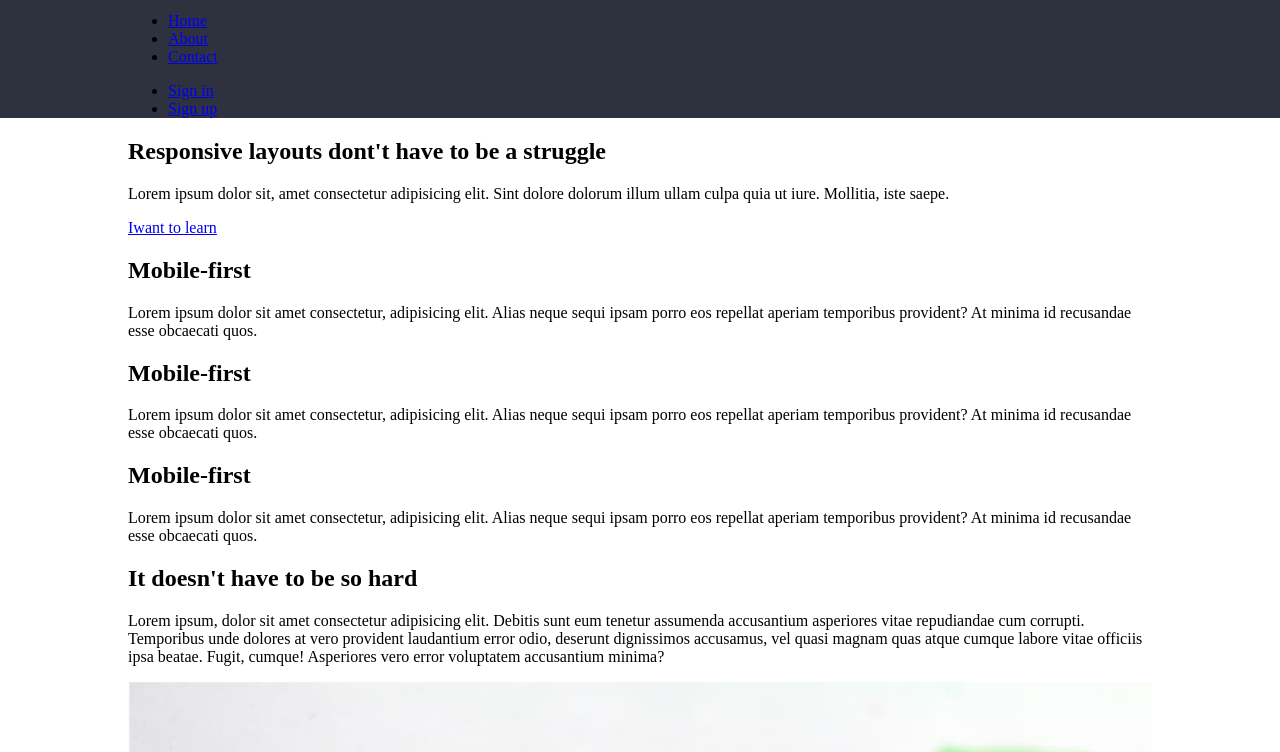
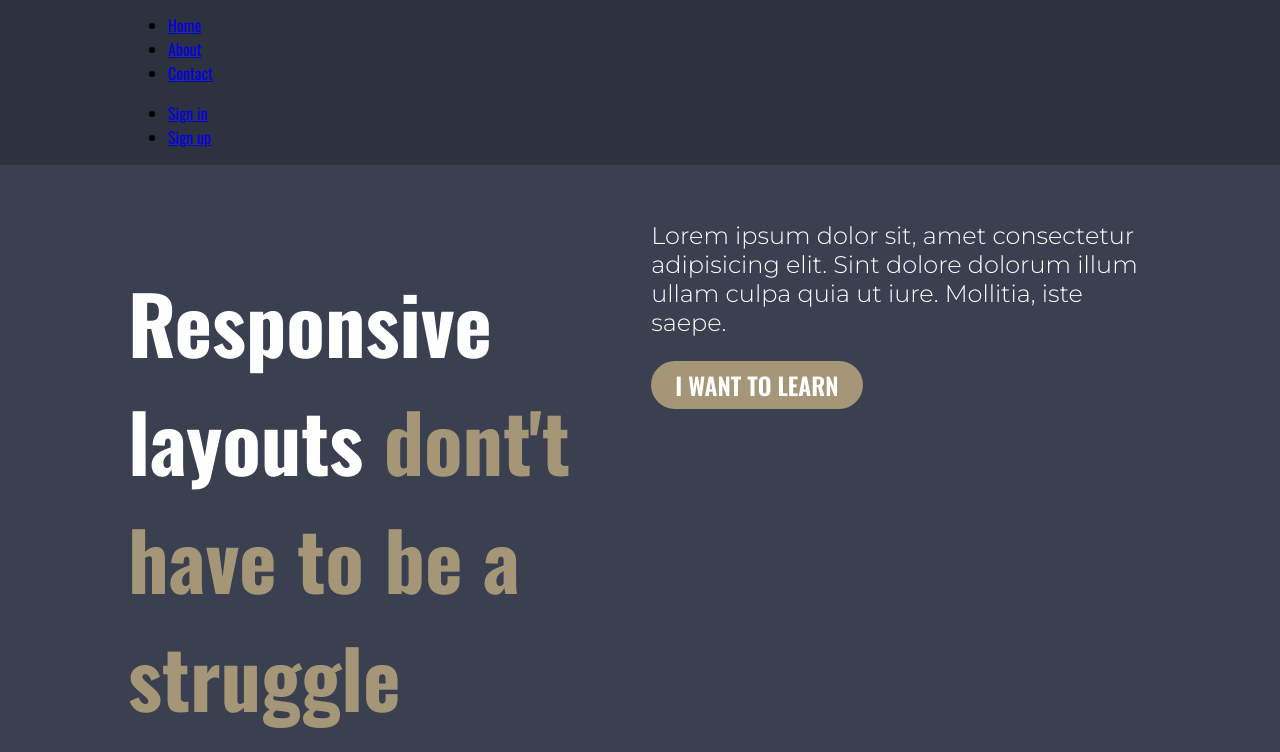
Before and after one commit to rustyff12/responsive-layout, a plain HTML site: page index.html in a window 1280 px wide. Shown: the part 48-800 px from the top of the page. Drawn offline with nearby package versions, Linux system fonts and the light colour scheme.

Commit message:
typography done

```diff
--- a/css/styles.css
+++ b/css/styles.css
@@ -6,15 +6,20 @@
 body {
     margin: 0;
     padding: 0;
+    font-family: var(--oswald);
+    display: flex;
+    flex-direction: column;
 }
 
 /* --- Color Variables --- */
 :root {
     --dark-main-color: #2E323F;
     --main-color: #3B4050;
-    --light-main: #6F737F;
+    --light-main: #6f737f48;
     --white: #FFFFFF;
     --secondary: #A59678;
+    --oswald: 'Oswald', sans-serif;
+    --montserrat: 'Montserrat', sans-serif;
 }
 
 /* --- Global --- */
@@ -24,9 +29,10 @@ img {
 
 .container {
     width: 80%;
-    max-width: 1100px;
+    max-width: 1200px;
     margin: 0 auto;
-    position: relative;
+    padding: 0 auto;
+    /* position: relative; */
 }
 
 .logo {
@@ -64,3 +70,119 @@ header {
 }
 
 /* --- Hero --- */
+
+.hero {
+    margin: 0;
+    padding: 2rem 0;
+    background-color: var(--main-color);
+}
+
+.hero-title {
+    color: var(--white);
+    font-size: 5rem;
+}
+
+.hero-title-em {
+    color: var(--secondary)
+}
+
+.hero-text {
+    font-family: var(--montserrat);
+    font-size: 1.5rem;
+    color: var(--white);
+    font-weight: 300;
+}
+
+
+.hero-btn {
+    display: inline-block;
+    text-decoration: none;
+    text-transform: uppercase;
+    background-color: var(--secondary);
+    color: var(--white);
+    padding: .25em 1em;
+    border-radius: 100px;
+    font-weight: 600;
+    font-size: 1.5rem;
+    font-family: var(--oswald);
+}
+
+/* --- First --- */
+.first {
+    background-color: var(--light-main);
+}
+
+.first-item > h2 {
+    color: var(--secondary);
+    font-size: 1.8rem;
+}
+
+.first-item > p {
+    font-family: var(--montserrat);
+    font-size: 1.125rem;
+}
+
+/* --- Second --- */
+.second-container > h2 {
+    color: var(--secondary);
+    font-size: 2.25rem;
+}
+
+.second-container > p {
+    font-family: var(--montserrat);
+    font-size: 1.3125rem;
+}
+
+.second-item {
+    background-color: var(--main-color);
+    color: var(--white);
+    padding: 1.5rem;
+    margin-bottom: 1em;
+}
+
+.second-item > h2 {
+    font-size: 1.875rem;
+}
+
+.second-item > p {
+    font-family: var(--montserrat);
+    font-size: 1.125rem;
+}
+
+/* --- Third --- */
+.third {
+    background-color: var(--main-color);
+    color: var(--white);
+}
+
+.third > h2 {
+    text-align: center;
+    font-size: 1.5rem;
+}
+
+.third-item > h2 {
+    color: var(--secondary);
+    font-size: 1.3125rem;
+}
+
+.third-item > p {
+    font-family: var(--montserrat);
+    font-size: 1rem;
+}
+
+/* --- Media Queries --- */
+@media (min-width: 700px) {
+    .row {
+        display: flex;
+        justify-content: space-between;
+        gap: 10px
+    }
+}
+
+@media (min-width: 1000px) {
+    .row {
+        display: flex;
+        justify-content: space-between;
+        gap: 10px
+    }
+}
--- a/index.html
+++ b/index.html
@@ -6,6 +6,9 @@
     <meta name="viewport" content="width=device-width, initial-scale=1.0" />
     <title>Responsive Layout</title>
     <link rel="stylesheet" href="./css/styles.css" />
+    <link rel="preconnect" href="https://fonts.googleapis.com">
+    <link rel="preconnect" href="https://fonts.gstatic.com" crossorigin>
+    <link href="https://fonts.googleapis.com/css2?family=Montserrat:wght@300;400&family=Oswald:wght@200;300;400;500;600;700&display=swap" rel="stylesheet">
   </head>
   <body>
     <!--- Navbar --->
@@ -39,20 +42,25 @@
     </header>
 
     <!--- Hero --->
-    <section class="hero container">
+    <section class="hero">
+      <div class="container row">
           <h1 class="hero-title">
             Responsive layouts
-        <span class="hero-text-em">dont't have to be a struggle</span>
+            <span class="hero-title-em">dont't have to be a struggle</span>
           </h1>
+          <div class="hero-aside">
               <p class="hero-text">
                 Lorem ipsum dolor sit, amet consectetur adipisicing elit. Sint dolore
                 dolorum illum ullam culpa quia ut iure. Mollitia, iste saepe.
               </p>
-      <a href="#">Iwant to learn</a>
+              <a class="hero-btn" href="#">I want to learn</a>
+          </div>
+        </div>
     </section>
 
     <!--- First Container -->
-    <section class="first container">
+    <section class="first">
+      <div class="container">
           <div class="first-item">
             <h2>Mobile-first</h2>
             <p>
@@ -76,6 +84,7 @@
               sequi ipsam porro eos repellat aperiam temporibus provident? At minima
               id recusandae esse obcaecati quos.
             </p>
+          </div>
       </div>
     </section>
 
@@ -101,7 +110,7 @@
           harum nihil dicta neque alias?
         </p>
       </div>
-      <div class="second-container">
+      <div class="second-container-aside">
         <div class="second-item">
           <h2>Break it down</h2>
           <p>
@@ -129,12 +138,17 @@
       </div>
     </section>
 
+    <!--- Third Container --->
     <section class="third container">
-        <h1>Just scratching the surface</h1>
+      <h2>Just scratching the surface</h2>
       <div class="container">
         <div class="third-item">
           <h2>About our company</h2>
-                <p>Lorem ipsum dolor sit amet consectetur adipisicing elit. Cumque nulla magnam maxime officia vitae, quis consequuntur dolorum expedita aliquid, fugit velit illum, adipisci asperiores! Sit!</p>
+          <p>
+            Lorem ipsum dolor sit amet consectetur adipisicing elit. Cumque
+            nulla magnam maxime officia vitae, quis consequuntur dolorum
+            expedita aliquid, fugit velit illum, adipisci asperiores! Sit!
+          </p>
         </div>
         <div class="third-item">
           <h2>Getting around</h2>
```
Lines whose indentation alone changed are shown as unchanged.
